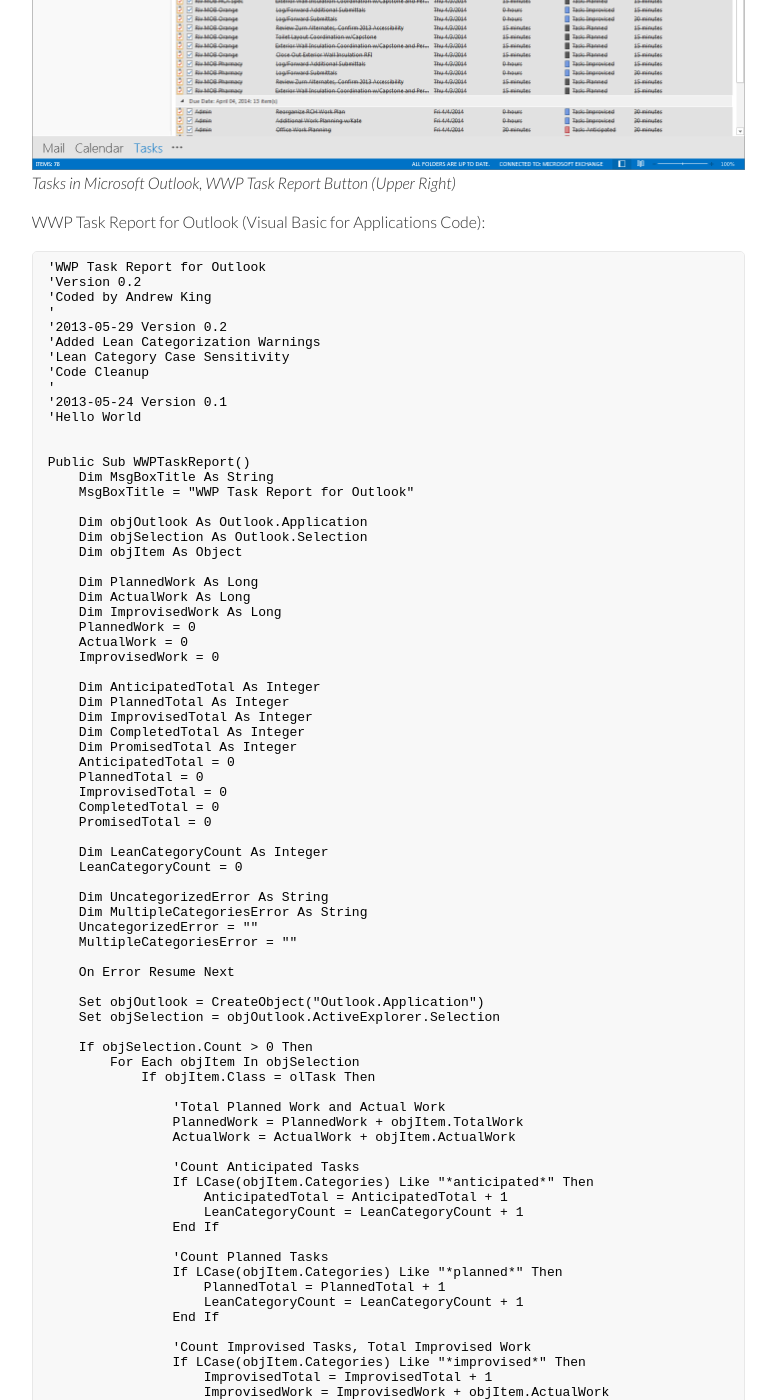
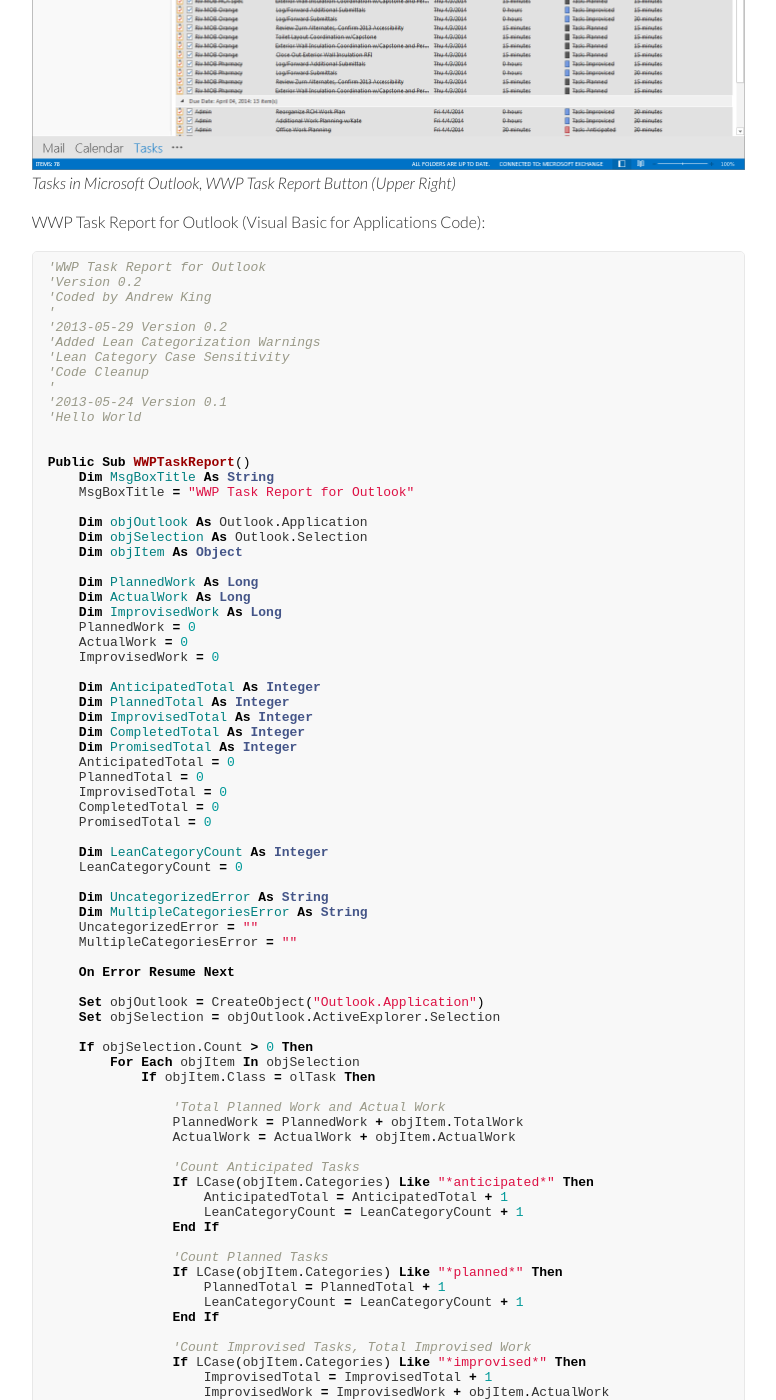
Before and after one commit to andrewkingme/andrewkingme.github.io, a Jekyll site: the page built from _work/Task-Management-in-Microsoft-Outlook-with-Visual-Basic.md, in a window 1280 px wide and 1400 px high, scrolled down 701 px. Shown: the whole window, without its empty margins (425-1201 px from the left). Built offline with Jekyll 4.4.1, drawn with Linux system fonts in a browser that asks for light colours; some of the changed text lies outside the part shown.

Commit message:
Upgrade to Rouge Syntax Highlighting

```diff
--- a/_config.yml
+++ b/_config.yml
@@ -3,7 +3,7 @@
 url: http://andrewkingme.com
 timezone: Etc/UTC
 markdown: kramdown
-highlighter: pygments
+highlighter: rouge
 permalink: /news/:year/:month/:day/:title/
 collections:
   work:
--- a/_work/Task-Management-in-Microsoft-Outlook-with-Visual-Basic.md
+++ b/_work/Task-Management-in-Microsoft-Outlook-with-Visual-Basic.md
@@ -20,7 +20,7 @@
 
 WWP Task Report for Outlook (Visual Basic for Applications Code):
 
-{% highlight VB.NET %}
+{% highlight vb %}
 'WWP Task Report for Outlook
 'Version 0.2
 'Coded by Andrew King
```
